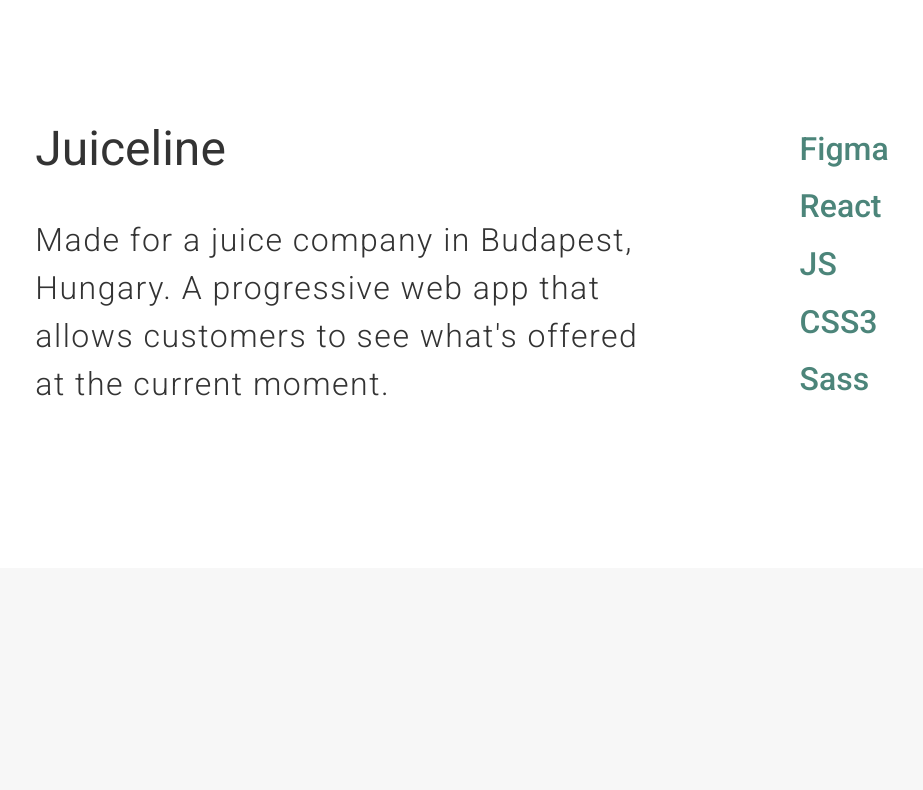
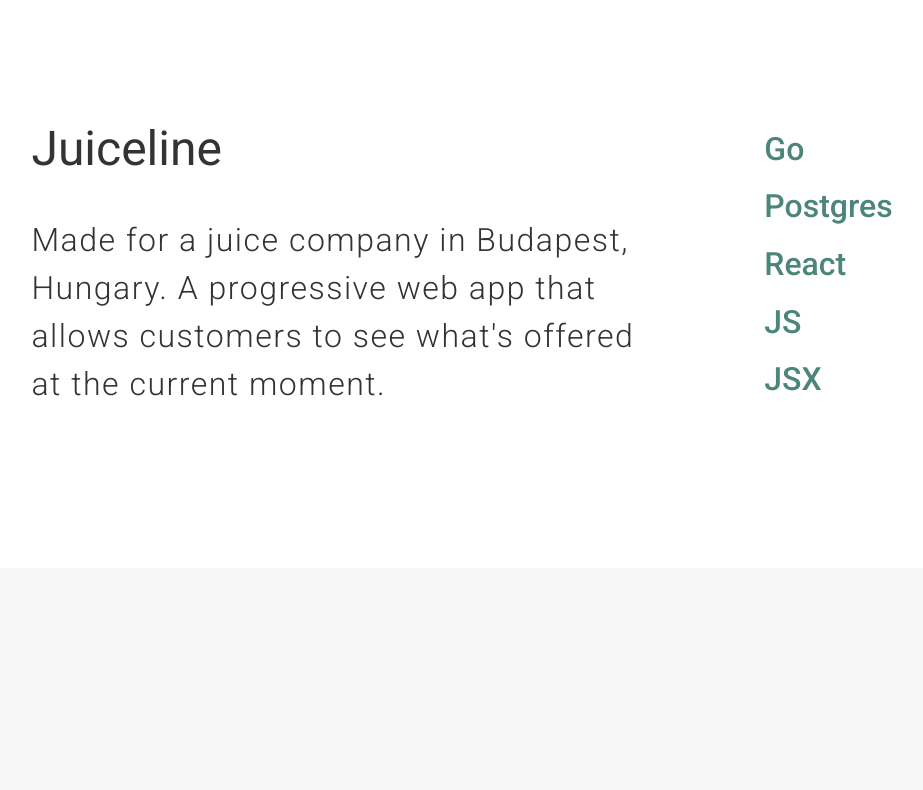
Before and after one commit to millerrach/geometrics, a React (Create React App) app: page / in a window 1280 px wide. Shown: the part 840-1630 px from the top of the page, without its empty margins (178-1101 px from the left). Built offline with nearby package versions, Linux system fonts and the light colour scheme.

Commit message:
Stack changes and padding

```diff
--- a/src/components/Thanks.jsx
+++ b/src/components/Thanks.jsx
@@ -17,13 +17,13 @@
     window.addEventListener('touchstart', function () {
         setTouchscreen(true);
     });
-    const socialWidth = xs ? 20 : sm || md ? 25 : 35;
+    const socialWidth = xs ? 20 : sm || md ? 25 : 30;
     const styles = {
         Thanks: {
             display: "grid",
             gridTemplateColumns: "repeat(12, 1fr)",
             gridTemplateRows: xs || sm ? null : "min-content 1fr 1fr",
-            padding: xs ? "4.5rem 0" : sm ? "6rem 0" : "8rem 0",
+            padding: xs ? "5rem 0" : sm ? "7rem 0" : "8rem 0",
             backgroundColor: "#F2F2F2",
             lineHeight: 1.25,
             gridTemplateAreas: xs || sm ?
--- a/src/components/WriteUp.jsx
+++ b/src/components/WriteUp.jsx
@@ -7,7 +7,7 @@
     name: "Juiceline",
     description:
       "Made for a juice company in Budapest, Hungary. A progressive web app that allows customers to see what's offered at the current moment.",
-    stack: ["Figma", "React", "JS", "CSS3", "Sass"]
+    stack: ["Go", "Postgres", "React", "JS", "JSX"]
   },
   {
     name: "Honda",
@@ -19,7 +19,7 @@
     name: "Jubeck Brewery",
     description:
       "This project was done for Jubeck New World Brewing so they can track their beer memberships. This web app allows them to add pints and growlers and also edit and renew memberships.",
-    stack: ["React", "Redux", "MUI", "JS", "CSS3", "Sass"]
+    stack: ["Go", "Postgres", "React", "Redux", "JS", "CSS3"]
   },
 ];
 
```
Also changed, not shown: 1 other file (tests, documents, lock files or other folders).
